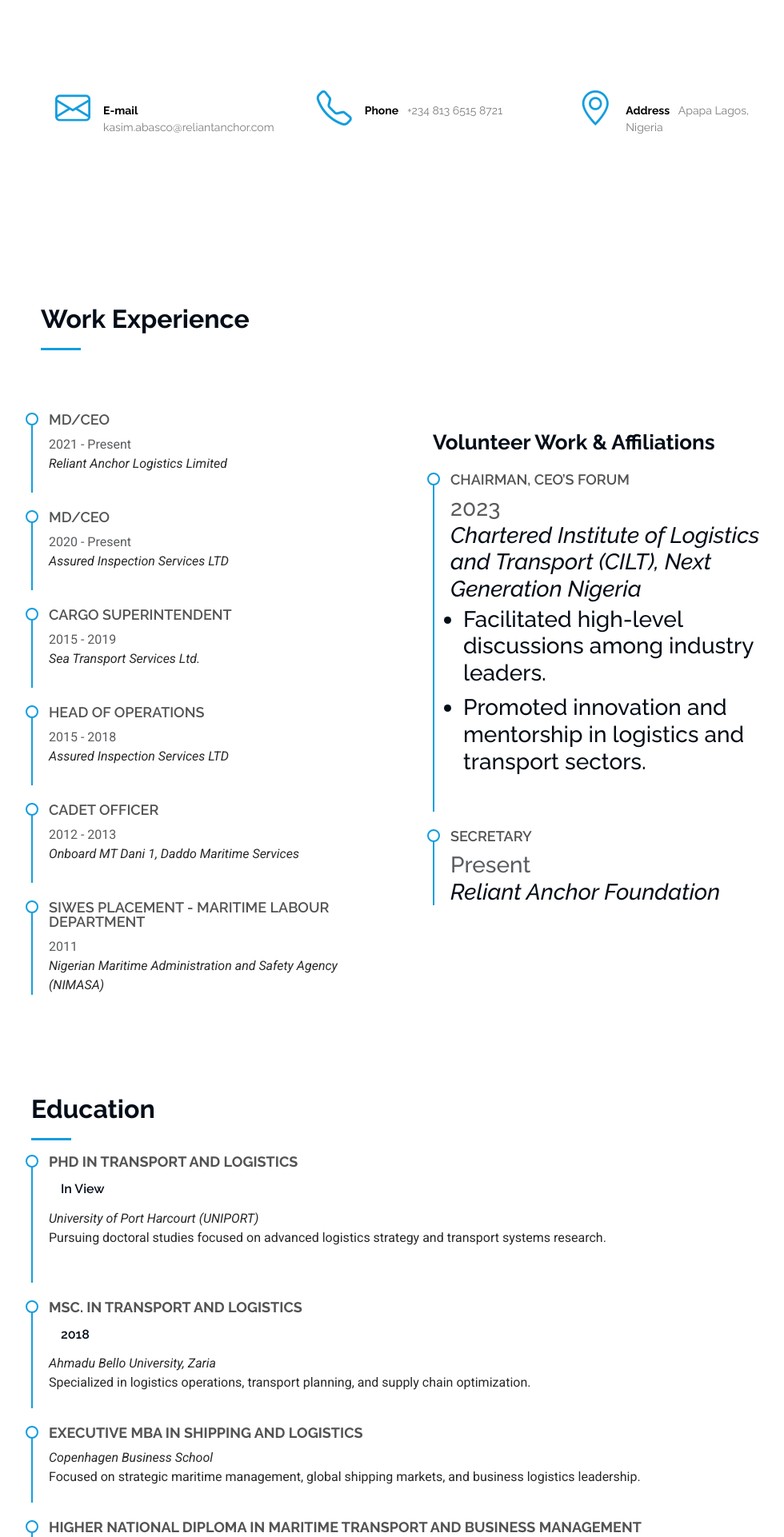
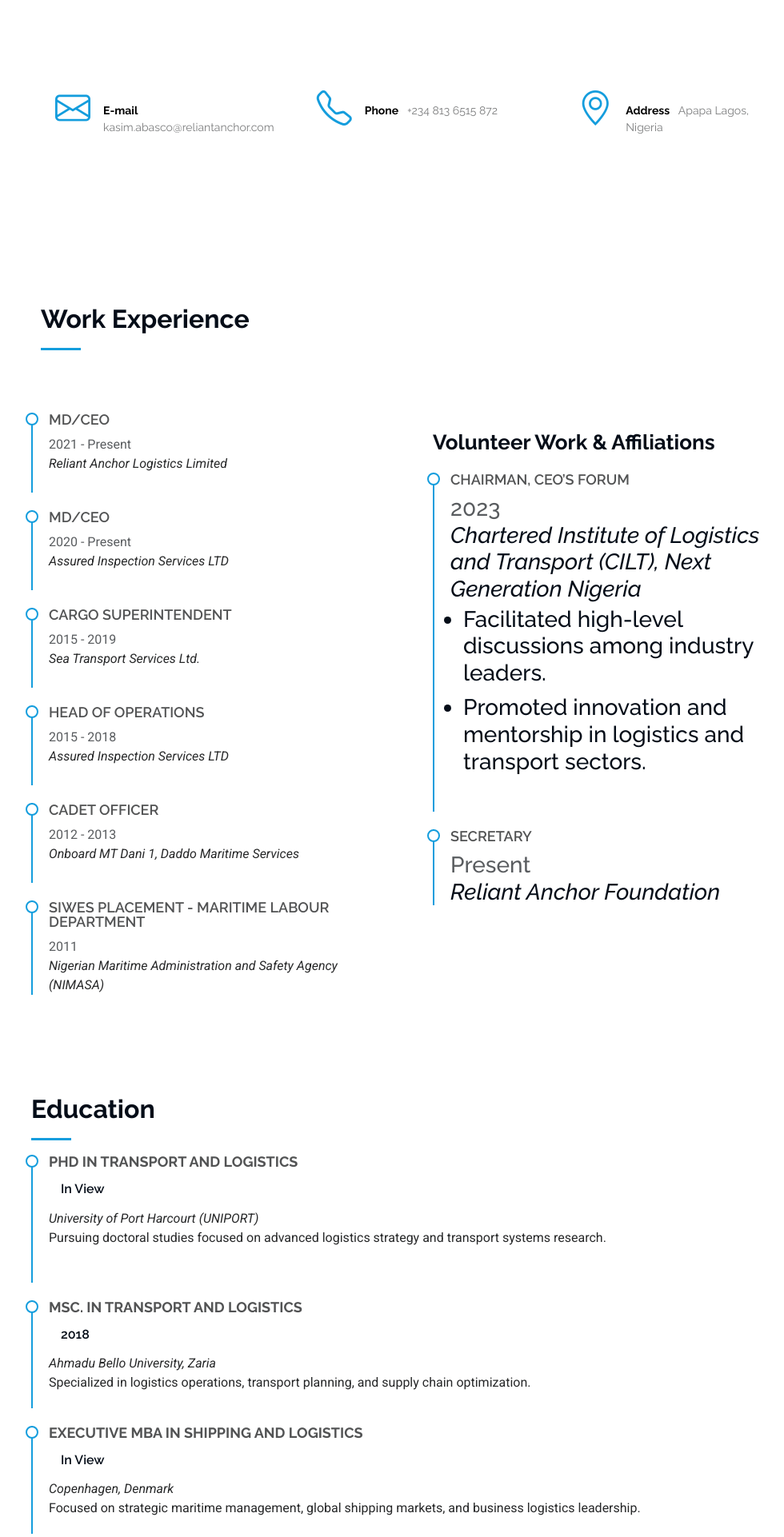
Before and after one commit to decobwebs/Kasim-Auwal-Lawal, a plain HTML site: page index.html in a window 1280 px wide. Shown: the part 2740-4662 px from the top of the page at 80% size, without its empty margins (273-1253 px from the left). Drawn offline with Linux system fonts and the light colour scheme.

Commit message:
Updated MBA

```diff
--- a/index.html
+++ b/index.html
@@ -197,7 +197,7 @@
               <div class="stats-item">
                 <i class="bi bi-telephone"></i>
                 <span class="no-counter"></span>
-                <p><strong style="color:black; ">Phone</strong> &nbsp;&nbsp;<span>+234 813 6515 8721</span></p>
+                <p><strong style="color:black; ">Phone</strong> &nbsp;&nbsp;<span>+234 813 6515 872</span></p>
               </div>
             </div><!-- End Stats Item -->
 
@@ -330,7 +330,8 @@
 
       <div class="resume-item">
         <h4 style="font-weight: bold;">Executive MBA in Shipping and Logistics</h4>
-        <p><em>Copenhagen Business School</em></p>
+        <h5>In View</h5>
+        <p><em>Copenhagen, Denmark</em></p>
         <p>Focused on strategic maritime management, global shipping markets, and business logistics leadership.</p>
       </div>
       <br>
@@ -580,7 +581,7 @@
                 <i class="bi bi-telephone flex-shrink-0"></i>
                 <div>
                   <h3>Call Us</h3>
-                  <p>+234 813 6515 8721</p>
+                  <p>+234 813 6515 872</p>
                 </div>
               </div><!-- End Info Item -->
 
```
